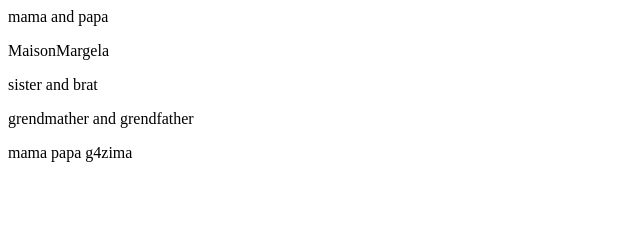
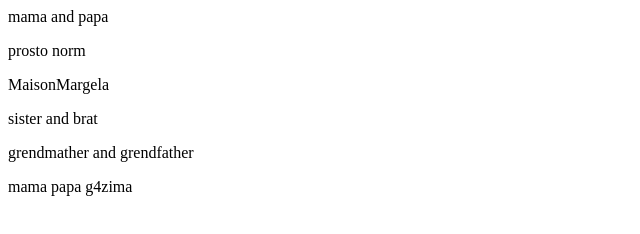
Before and after one commit to hfodgdf/lupa, a plain HTML site: page index.html in a window 1280 px wide. Shown: the whole page, without its empty margins (0-640 px from the left). Drawn offline with Linux system fonts and the light colour scheme.

Commit message:
add resuit text

```diff
--- a/index.html
+++ b/index.html
@@ -1,5 +1,5 @@
 <p>mama and papa</p>
-
+<p>prosto norm</p>
 <p>MaisonMargela</p>
 
 <p>sister and brat</p>
```
